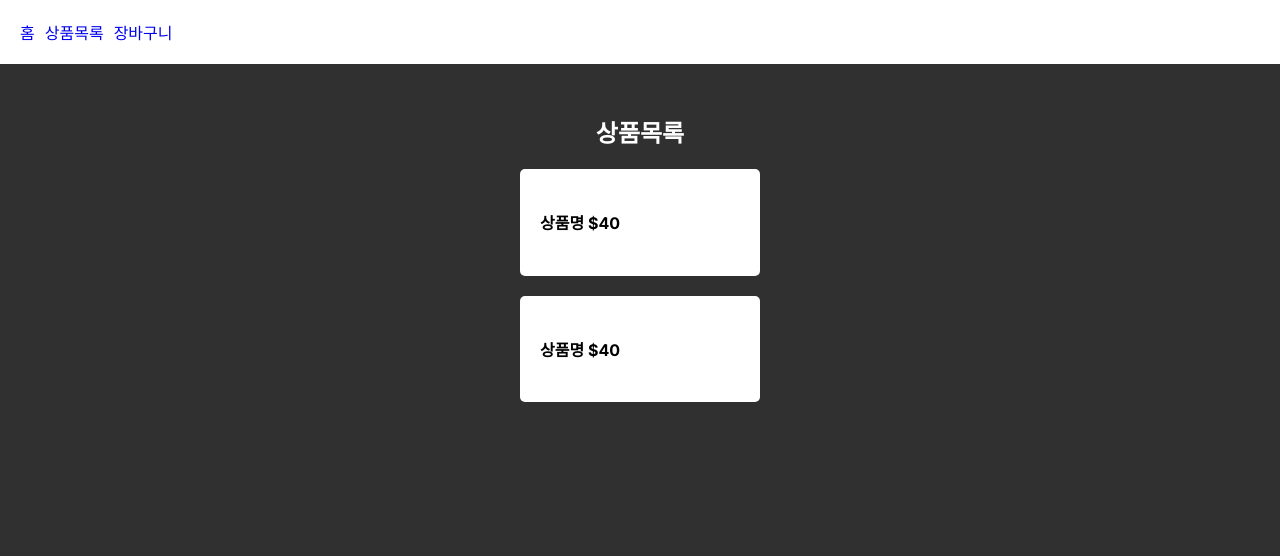
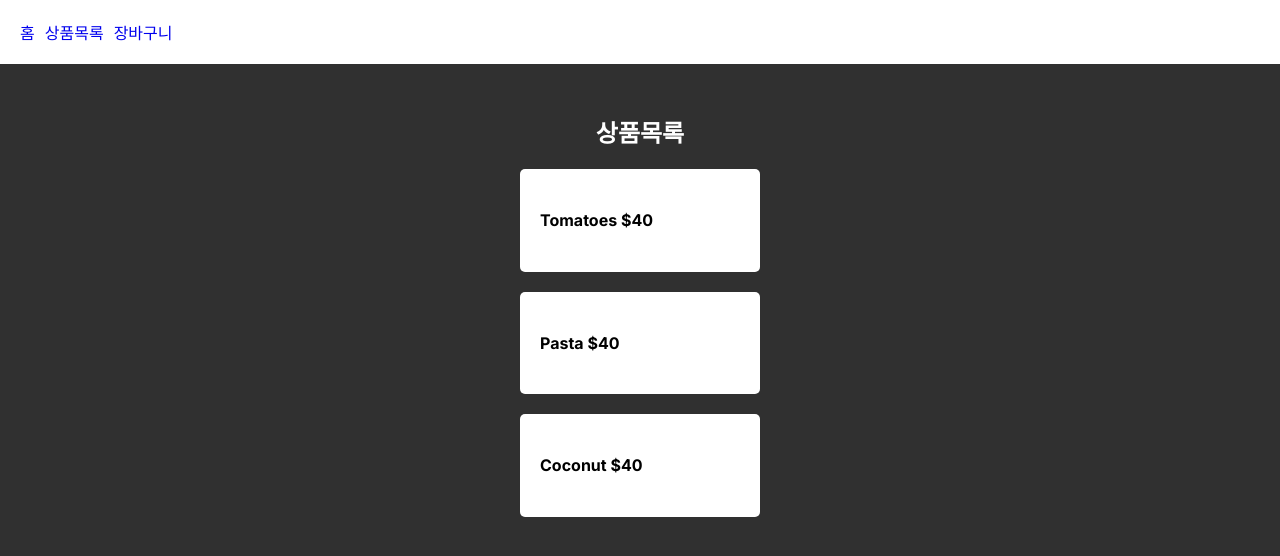
Before and after one commit to ktyoung/Next.js, a Next.js app in the folder fresh/: page /list in a window 1280 px wide. Shown: the top 556 px of the page. Built offline with nearby package versions, Linux system fonts and the light colour scheme.

Commit message:
map 함수

```diff
--- a/fresh/app/list/page.js
+++ b/fresh/app/list/page.js
@@ -1,13 +1,21 @@
+// 1. map() 함수 기능
+// 1-1. array에 들어있는 자료의 개수만큼 코드 반복 실행
+// 1-2. 첫 번째 파라미터에 array에 들어있는 자료가 순서대로 저장
+// 1-3. return() 내부에 자료를 작성하면 array에 담아줌
+
 export default function List() {
+  let product = ["Tomatoes", "Pasta", "Coconut"];
   return (
     <div>
       <h2 className="title">상품목록</h2>
-      <div className="food">
-        <h4>상품명 $40</h4>
-      </div>
-      <div className="food">
-        <h4>상품명 $40</h4>
-      </div>
+      {product.map((a, i) => {
+        return (
+          // map 반복문 사용 시 key={유니크한값} 속성 추가
+          <div className="food" key={i}>
+            <h4>{a} $40</h4>
+          </div>
+        );
+      })}
     </div>
   );
 }
```
Also changed, not shown: fresh/app/page.js (+1 -7 lines).
